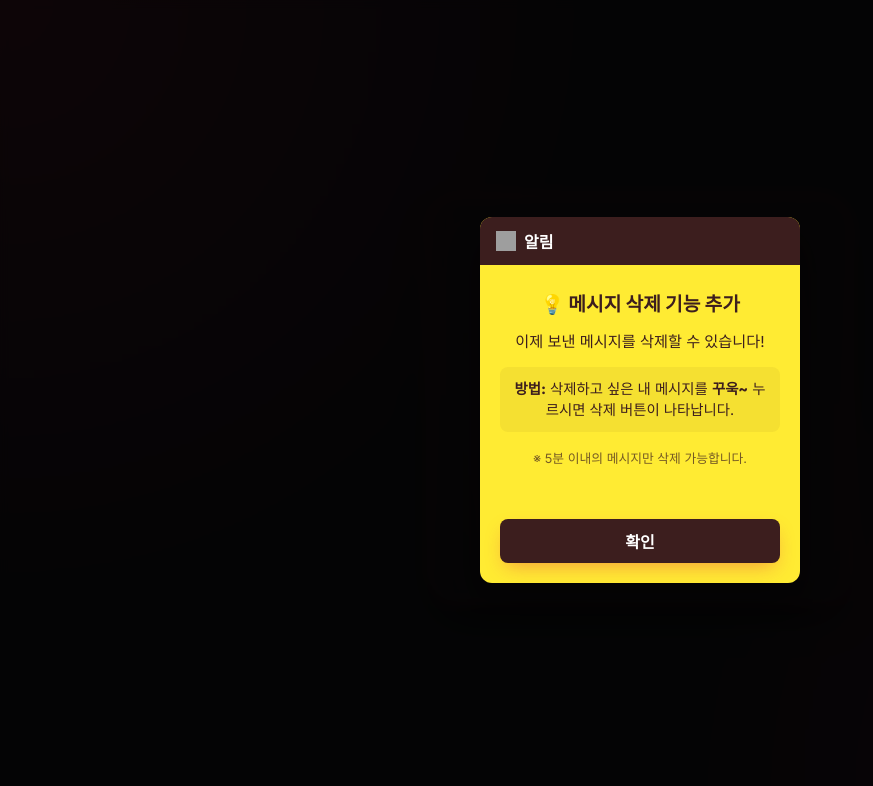
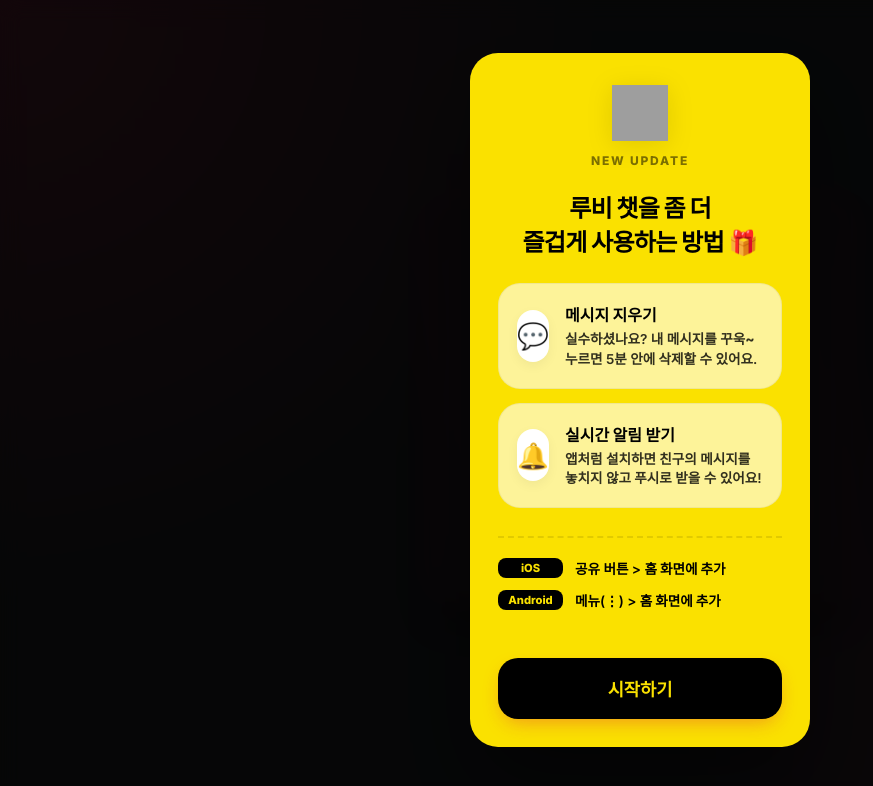
Before and after one commit to autumnseo/websocket_test, a website: page public/index.html in a window 1280 px wide. Shown: the whole page, without its empty margins (0-873 px from the left). Drawn offline with nearby package versions, Linux system fonts and the light colour scheme; no server answers; grey boxes are pictures that could not be loaded.

Commit message:
add notification

```diff
--- a/public/index.html
+++ b/public/index.html
@@ -6,7 +6,12 @@
     <meta name="viewport" content="width=device-width, initial-scale=1.0">
     <title>Rubi Chat | Premium WebSocket Room</title>
     <link rel="stylesheet" href="style.css">
+    <link rel="manifest" href="manifest.json">
+    <meta name="apple-mobile-web-app-capable" content="yes">
+    <meta name="apple-mobile-web-app-status-bar-style" content="black-translucent">
+    <meta name="theme-color" content="#e11d48">
     <link rel="preconnect" href="https://fonts.googleapis.com">
+
     <link rel="preconnect" href="https://fonts.gstatic.com" crossorigin>
     <link href="https://fonts.googleapis.com/css2?family=Inter:wght@400;600;800&display=swap" rel="stylesheet">
 </head>
--- a/public/script.js
+++ b/public/script.js
@@ -29,8 +29,14 @@ function joinRoom() {
         chatScreen.classList.remove('hidden');
         userDisplay.textContent = `Logged in as: ${username}`;
         messageInput.focus();
+
+        // Request notification permission
+        if ('Notification' in window) {
+            Notification.requestPermission();
+        }
     }
 }
+
 
 // Send Message
 sendBtn.addEventListener('click', sendMessage);
@@ -72,7 +78,16 @@ emojis.forEach(emoji => {
 socket.on('chat-message', (data) => {
     const isMe = data.username === myUsername;
     appendMessage(data, isMe);
+
+    // Show notification if window is not focused
+    if (!isMe && document.hidden && Notification.permission === 'granted') {
+        new Notification(`새 메시지: ${data.username}`, {
+            body: data.message,
+            icon: 'https://upload.wikimedia.org/wikipedia/commons/e/e3/KakaoTalk_logo.svg' // Using Kakao icon for consistency
+        });
+    }
 });
+
 
 socket.on('chat-history', (history) => {
     history.forEach(data => {
@@ -191,18 +206,40 @@ window.addEventListener('load', () => {
             <div class="intro-popup">
                 <div class="intro-header">
                     <img src="https://upload.wikimedia.org/wikipedia/commons/e/e3/KakaoTalk_logo.svg" alt="Kakao">
-                    <span>알림</span>
+                    <span>New Update</span>
                 </div>
                 <div class="intro-body">
-                    <h3>💡 메시지 삭제 기능 추가</h3>
-                    <p>이제 보낸 메시지를 삭제할 수 있습니다!</p>
-                    <div class="how-to">
-                        <strong>방법:</strong> 삭제하고 싶은 내 메시지를 <strong>꾸욱~</strong> 누르시면 삭제 버튼이 나타납니다.
+                    <h3>루비 챗을 좀 더<br>즐겁게 사용하는 방법 🎁</h3>
+
+                    <div class="feature-card">
+                        <div class="card-icon">💬</div>
+                        <div class="card-content">
+                            <h4>메시지 지우기</h4>
+                            <p>실수하셨나요? 내 메시지를 <strong>꾸욱~</strong> 누르면 5분 안에 삭제할 수 있어요.</p>
+                        </div>
                     </div>
-                    <p class="notice">※ 5분 이내의 메시지만 삭제 가능합니다.</p>
+
+                    <div class="feature-card">
+                        <div class="card-icon">🔔</div>
+                        <div class="card-content">
+                            <h4>실시간 알림 받기</h4>
+                            <p>앱처럼 설치하면 친구의 메시지를 놓치지 않고 푸시로 받을 수 있어요!</p>
+                        </div>
+                    </div>
+
+                    <div class="step-guide">
+                        <div class="step-item">
+                            <span class="step-badge">iOS</span>
+                            <p>공유 버튼 > <strong>홈 화면에 추가</strong></p>
+                        </div>
+                        <div class="step-item">
+                            <span class="step-badge">Android</span>
+                            <p>메뉴(⋮) > <strong>홈 화면에 추가</strong></p>
+                        </div>
+                    </div>
                 </div>
                 <div class="intro-footer">
-                    <button id="close-intro">확인</button>
+                    <button id="close-intro">시작하기</button>
                 </div>
             </div>
         `;
--- a/public/style.css
+++ b/public/style.css
@@ -390,7 +390,7 @@ button:active {
     border-radius: 8px;
     font-size: 0.9rem;
     cursor: pointer;
-    box-shadow: 0 4px 12px rgba(0,0,0,0.5);
+    box-shadow: 0 4px 12px rgba(0, 0, 0, 0.5);
     z-index: 1000;
     transform: translate(-50%, -100%);
     margin-top: -10px;
@@ -401,102 +401,209 @@ button:active {
     background: var(--primary-color);
 }
 
-/* Kakao Style Intro Popup */
+/* Modern Kakao Style Intro Popup */
 #intro-popup-overlay {
     position: fixed;
     top: 0;
     left: 0;
     width: 100%;
     height: 100%;
-    background: rgba(0, 0, 0, 0.7);
+    background: rgba(0, 0, 0, 0.6);
     display: flex;
     align-items: center;
     justify-content: center;
     z-index: 2000;
-    backdrop-filter: blur(4px);
-    animation: fadeIn 0.4s ease;
+    backdrop-filter: blur(10px);
+    animation: fadeIn 0.3s ease-out;
 }
 
 .intro-popup {
-    background: #FFEB33; /* Kakao Yellow */
-    width: 320px;
-    border-radius: 12px;
+    background: #FAE100;
+    /* Modern Kakao Yellow */
+    width: 340px;
+    border-radius: 28px;
     overflow: hidden;
-    color: #3C1E1E; /* Kakao Brown */
-    box-shadow: 0 20px 40px rgba(0,0,0,0.4);
+    color: #000000;
+    /* Pure Black for readability */
+    box-shadow: 0 40px 80px -15px rgba(0, 0, 0, 0.5);
+    transform: scale(0.9);
+    animation: scaleIn 0.5s cubic-bezier(0.34, 1.56, 0.64, 1) forwards;
 }
 
 .intro-header {
-    background: #3C1E1E;
-    color: white;
-    padding: 12px 16px;
+    background: transparent;
+    color: #000000;
+    padding: 32px 24px 8px;
     display: flex;
+    flex-direction: column;
     align-items: center;
-    gap: 8px;
-    font-weight: bold;
+    gap: 12px;
 }
 
 .intro-header img {
-    width: 20px;
-    height: 20px;
+    width: 56px;
+    height: 56px;
+    filter: drop-shadow(0 4px 12px rgba(0, 0, 0, 0.1));
+}
+
+.intro-header span {
+    font-size: 0.75rem;
+    font-weight: 800;
+    color: #000000;
+    opacity: 0.5;
+    text-transform: uppercase;
+    letter-spacing: 0.15em;
 }
 
 .intro-body {
-    padding: 24px 20px;
+    padding: 16px 28px 28px;
     text-align: center;
 }
 
 .intro-body h3 {
-    margin-bottom: 12px;
-    font-size: 1.2rem;
+    margin-bottom: 24px;
+    font-size: 1.5rem;
+    font-weight: 900;
+    line-height: 1.4;
+    letter-spacing: -0.03em;
+    color: #000000;
 }
 
-.intro-body p {
-    color: #3C1E1E;
-    margin-bottom: 16px;
-    font-size: 0.95rem;
+.feature-card {
+    background: rgba(255, 255, 255, 0.6);
+    padding: 18px;
+    border-radius: 22px;
+    margin-bottom: 14px;
+    display: flex;
+    align-items: center;
+    gap: 16px;
+    text-align: left;
+    border: 1px solid rgba(0, 0, 0, 0.05);
+    transition: all 0.2s;
 }
 
-.how-to {
-    background: rgba(60, 30, 30, 0.05);
-    padding: 12px;
-    border-radius: 8px;
-    margin-bottom: 16px;
-    font-size: 0.9rem;
-    line-height: 1.4;
+.feature-card:hover {
+    transform: translateY(-3px);
+    background: #ffffff;
+    box-shadow: 0 10px 20px rgba(0, 0, 0, 0.05);
 }
 
-.notice {
-    font-size: 0.8rem !important;
-    opacity: 0.7;
+.card-icon {
+    font-size: 1.6rem;
+    background: #fff;
+    width: 52px;
+    height: 52px;
+    display: flex;
+    align-items: center;
+    justify-content: center;
+    border-radius: 16px;
+    box-shadow: 0 4px 12px rgba(0, 0, 0, 0.05);
+}
+
+.card-content h4 {
+    font-size: 1rem;
+    font-weight: 800;
+    margin-bottom: 4px;
+    color: #000000;
+}
+
+.card-content p {
+    font-size: 0.85rem;
+    margin-bottom: 0;
+    line-height: 1.45;
+    color: #000000;
+    opacity: 0.8;
+    font-weight: 600;
+}
+
+.step-guide {
+    margin-top: 28px;
+    padding-top: 20px;
+    border-top: 2px dashed rgba(0, 0, 0, 0.1);
+}
+
+.step-item {
+    display: flex;
+    align-items: center;
+    gap: 12px;
+    margin-bottom: 12px;
+}
+
+.step-badge {
+    font-size: 0.7rem;
+    font-weight: 900;
+    background: #000000;
+    color: #FAE100;
+    padding: 3px 10px;
+    border-radius: 8px;
+    min-width: 65px;
+    text-align: center;
+}
+
+.step-item p {
+    font-size: 0.85rem;
+    margin-bottom: 0;
+    color: #000000;
+    font-weight: 600;
 }
 
 .intro-footer {
-    padding: 12px 20px 20px;
+    padding: 8px 28px 28px;
 }
 
 .intro-footer button {
-    background: #3C1E1E;
+    background: #000000;
+    color: #FAE100;
     margin-top: 0;
-    padding: 10px;
-    font-size: 1rem;
-    border-radius: 8px;
+    padding: 18px;
+    font-size: 1.1rem;
+    font-weight: 900;
+    border-radius: 20px;
+    width: 100%;
+    transition: all 0.3s;
+    border: none;
+    cursor: pointer;
 }
 
 .intro-footer button:hover {
-    background: #2D1616;
+    transform: translateY(-2px);
+    box-shadow: 0 10px 20px rgba(0, 0, 0, 0.2);
+}
+
+@keyframes scaleIn {
+    from {
+        opacity: 0;
+        transform: scale(0.8) translateY(30px);
+    }
+
+    to {
+        opacity: 1;
+        transform: scale(1) translateY(0);
+    }
 }
 
 @keyframes fadeIn {
-    from { opacity: 0; }
-    to { opacity: 1; }
+    from {
+        opacity: 0;
+    }
+
+    to {
+        opacity: 1;
+    }
 }
 
 .fade-out {
-    animation: fadeOut 0.4s ease forwards;
+    animation: fadeOut 0.3s ease-in forwards;
 }
 
 @keyframes fadeOut {
-    from { opacity: 1; }
-    to { opacity: 0; }
+    from {
+        opacity: 1;
+        transform: scale(1);
+    }
+
+    to {
+        opacity: 0;
+        transform: scale(0.95);
+    }
 }
```
Also changed, not shown: public/manifest.json (added).
